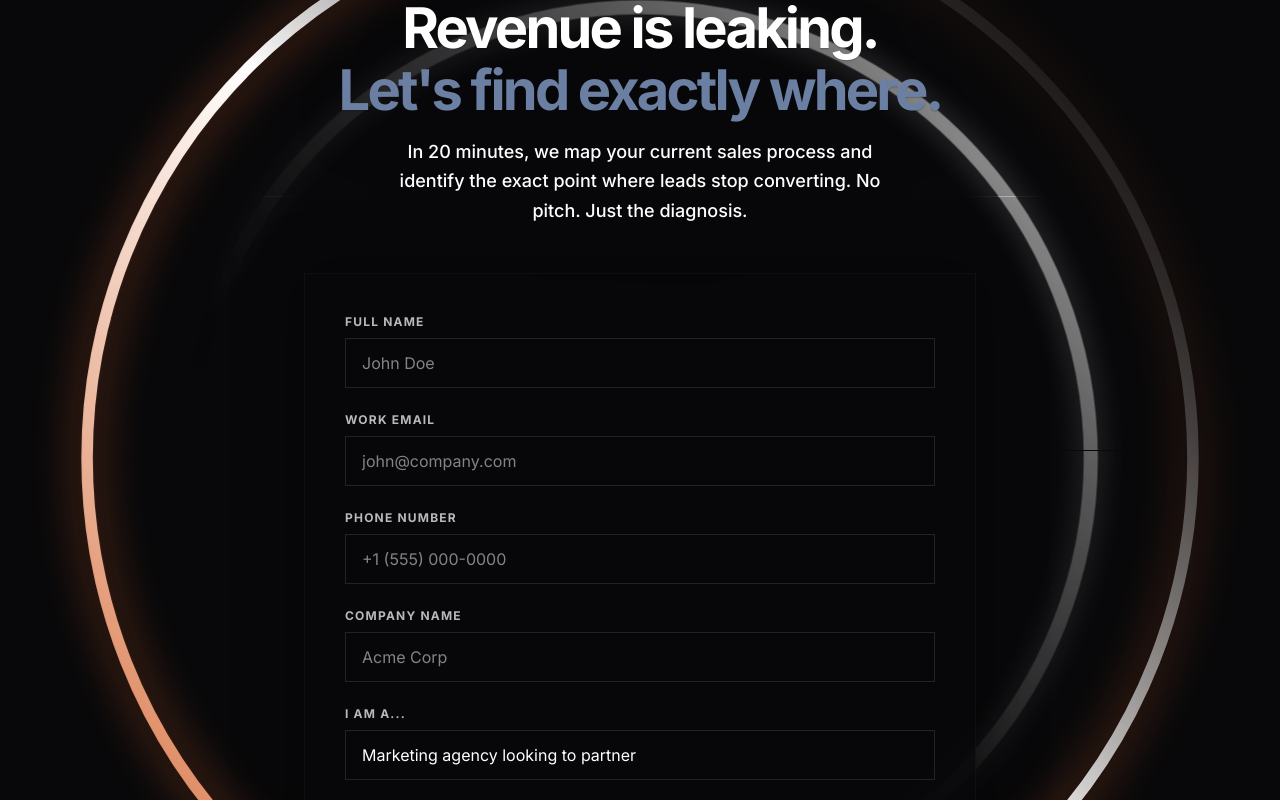
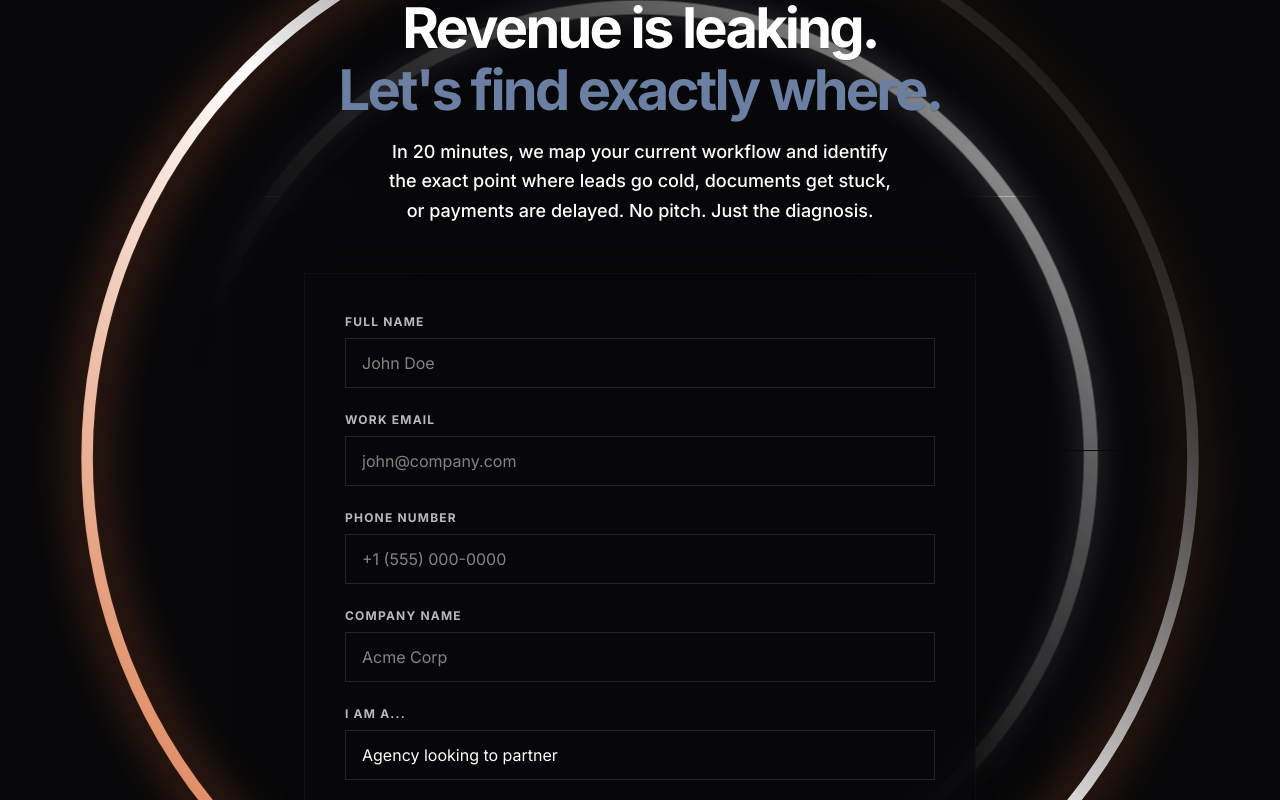
Before and after one commit to Sceduled/kavlron-website, a Next.js app: page / in a window 1280 px wide. Shown: the part 10940-11740 px from the top of the page. Built offline with nearby package versions, Linux system fonts and the light colour scheme.

Commit message:
Phase 11 (Follow-up): Broaden CTA section copy and dropdown

```diff
--- a/src/app/components/CtaSection.tsx
+++ b/src/app/components/CtaSection.tsx
@@ -78,9 +78,8 @@ export default function CtaSection() {
             <span className="text-accent-blue">Let&apos;s find exactly where.</span>
           </h2>
           <p className="mx-auto max-w-lg text-lg font-medium leading-relaxed text-white drop-shadow-md text-shadow-sm">
-            In 20 minutes, we map your current sales process and identify the
-            exact point where leads stop converting. No pitch. Just the
-            diagnosis.
+            In 20 minutes, we map your current workflow and identify the
+            exact point where leads go cold, documents get stuck, or payments are delayed. No pitch. Just the diagnosis.
           </p>
         </div>
 
@@ -148,8 +147,9 @@ export default function CtaSection() {
                 id="role"
                 className="border border-border bg-background/50 px-4 py-3 text-white focus:border-accent-blue focus:outline-none focus:ring-1 focus:ring-accent-blue transition-colors appearance-none"
               >
-                <option value="agency">Marketing agency looking to partner</option>
-                <option value="business">Business looking to fix lead handling</option>
+                <option value="agency">Agency looking to partner</option>
+                <option value="direct_leads">Business looking to fix lead & applicant handling</option>
+                <option value="direct_ops">Business looking to automate internal ops</option>
               </select>
             </div>
 
```
